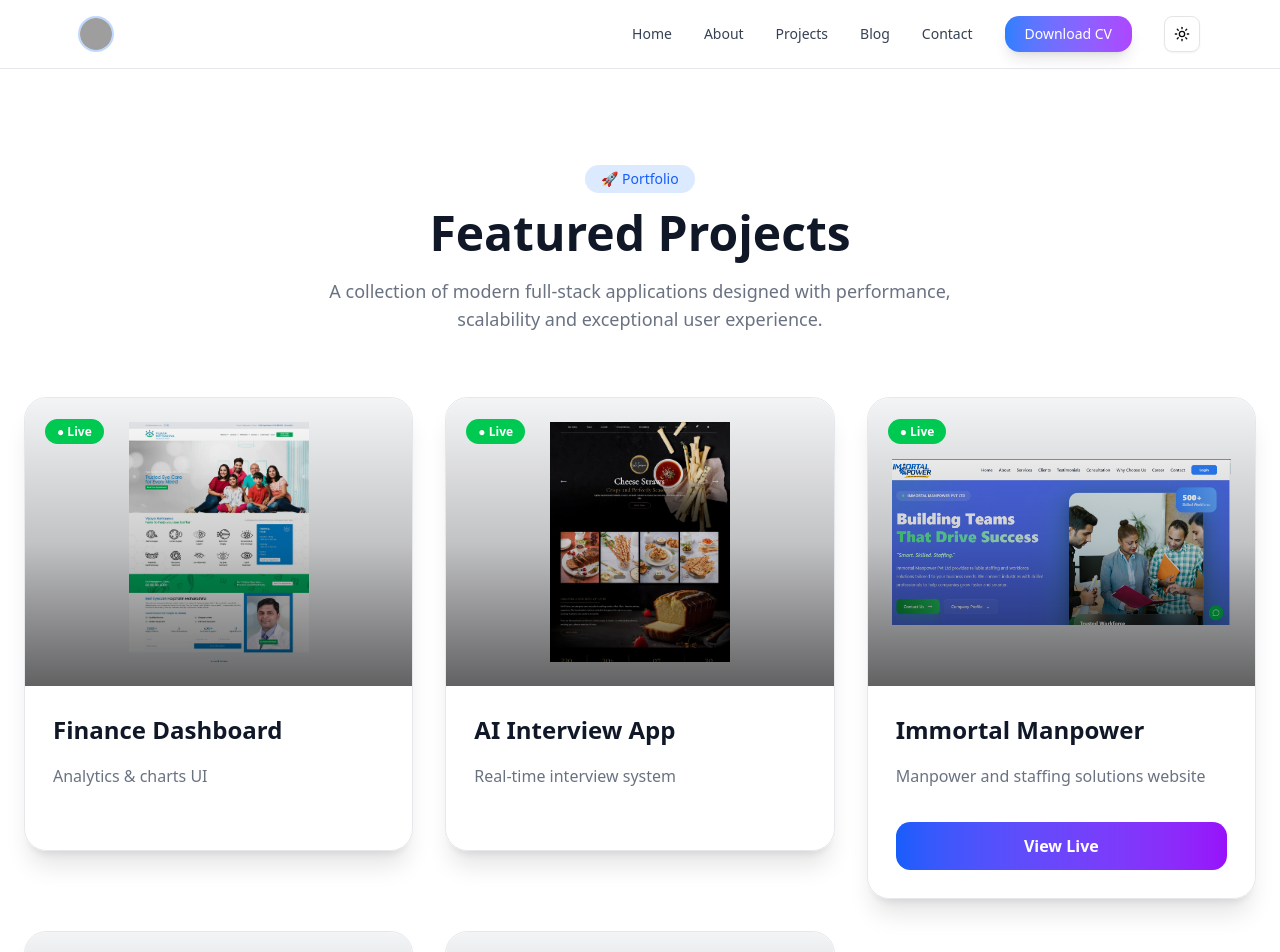
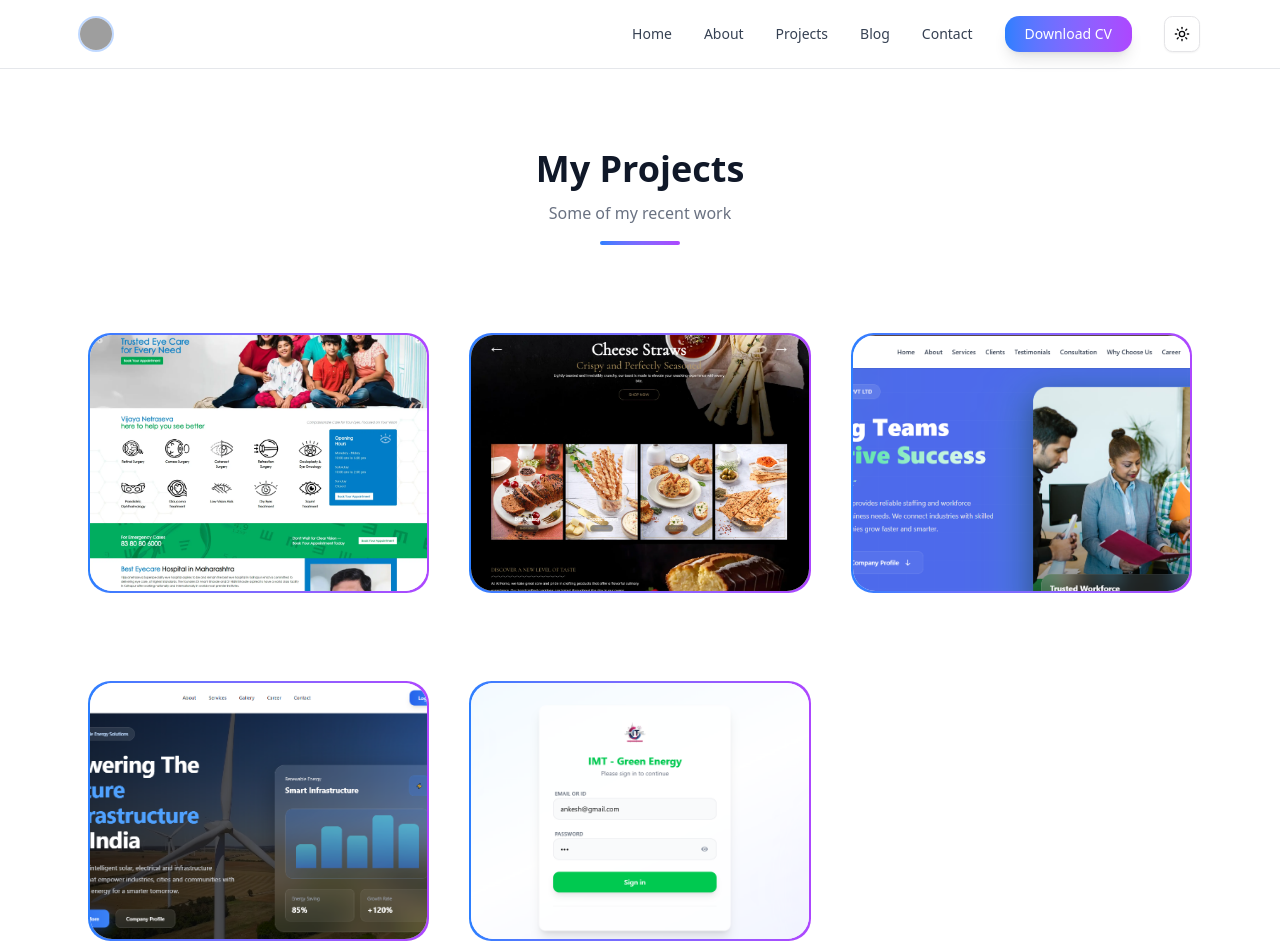
Before and after one commit to ankeshtripathi/my_portfolio, a Next.js app: page /projects in a window 1280 px wide. Shown: the top 952 px of the page. Built offline with nearby package versions, Linux system fonts and the light colour scheme; grey boxes are pictures that could not be loaded.

Commit message:
fix chnages

```diff
--- a/app/projects/page.js
+++ b/app/projects/page.js
@@ -52,192 +52,65 @@ const Projects = () => {
   };
 
   return (
-   <section className="relative py-24">
-  <div className="max-w-7xl mx-auto px-6">
-
-    {/* Heading */}
+    <section className="relative max-w-6xl mx-auto px-6 py-20">
+      {/* HEADING */}
       <div className="text-center mb-16">
-      <span className="inline-flex px-4 py-1 rounded-full bg-blue-100 dark:bg-blue-500/10 text-blue-600 dark:text-blue-400 text-sm font-medium mb-4">
-        🚀 Portfolio
-      </span>
-
-      <h2 className="text-4xl md:text-5xl font-bold text-gray-900 dark:text-white">
-        Featured Projects
+        <h2 className="text-3xl sm:text-4xl font-bold text-gray-900 dark:text-white">
+          My Projects
         </h2>
 
-      <p className="mt-5 max-w-2xl mx-auto text-gray-500 dark:text-gray-400 text-lg">
-        A collection of modern full-stack applications designed with performance,
-        scalability and exceptional user experience.
-      </p>
+        <p className="text-gray-500 mt-3">Some of my recent work</p>
+
+        <div className="w-20 h-1 bg-gradient-to-r from-blue-500 to-purple-500 mx-auto mt-4 rounded-full"></div>
       </div>
 
-    {/* Cards */}
-    <div className="grid md:grid-cols-2 xl:grid-cols-3 gap-8">
-
+      {/* GRID */}
+      <div className="grid md:grid-cols-2 lg:grid-cols-3 gap-10">
         {project.map((item, index) => (
-
           <motion.div
             key={index}
-          initial={{ opacity: 0, y: 50 }}
+            initial={{ opacity: 0, y: 60 }}
             whileInView={{ opacity: 1, y: 0 }}
-          viewport={{ once: true }}
-          transition={{
-            duration: .6,
-            delay: index * .12
-          }}
-          whileHover={{ y: -12 }}
+            transition={{ duration: 0.6, delay: index * 0.2 }}
             className="group"
           >
-
-          <div
-            className="
-            relative
-            overflow-hidden
-            rounded-3xl
-            border
-            border-gray-200
-            dark:border-white/10
-            bg-white/70
-            dark:bg-white/5
-            backdrop-blur-xl
-            shadow-xl
-            transition-all
-            duration-500
-            hover:shadow-2xl
-            hover:border-blue-500/40
-          "
-          >
-
-            {/* Image */}
-
-            <div className="relative h-72 overflow-hidden bg-gray-100 dark:bg-slate-900">
-
+            <Card className="relative border-0 bg-transparent shadow-none">
+              {/* GRADIENT BORDER */}
+              <div className="relative p-[2px] rounded-3xl bg-gradient-to-r from-blue-500 to-purple-500">
+                {/* CARD */}
+                <div className="relative rounded-3xl overflow-hidden bg-white dark:bg-gray-900">
+                  {/* IMAGE */}
+                  <div className="relative h-64 overflow-hidden">
                     <Image
                       src={item.image}
                       alt={item.title}
                       fill
-                className="object-contain p-6 transition duration-700 group-hover:scale-105"
+                      className="object-cover transition duration-500 group-hover:scale-110"
                     />
-
-              {/* Gradient */}
-
-              <div className="absolute inset-0 bg-gradient-to-t from-black/60 via-black/20 to-transparent"></div>
-
-              {/* Live Badge */}
-
-              <div className="absolute top-5 left-5">
-
-                <span className="px-3 py-1 rounded-full bg-green-500 text-white text-xs font-semibold">
-                  ● Live
-                </span>
-
                   </div>
 
-            </div>
-
-            {/* Content */}
-
-            <div className="p-7">
-
-              <h3 className="text-2xl font-bold text-gray-900 dark:text-white">
-
+                  {/* OVERLAY */}
+                  <div className="absolute inset-0 bg-black/60 opacity-0 group-hover:opacity-100 transition flex flex-col justify-center items-center text-center p-4">
+                    <h3 className="text-white text-xl font-semibold">
                       {item.title}
-
                     </h3>
 
-              <p className="mt-4 text-gray-500 dark:text-gray-400 leading-7">
-
-                {item.desc}
-
-              </p>
-
-              {/* Tech */}
-
-              {item.tech && (
-
-                <div className="flex flex-wrap gap-2 mt-6">
-
-                  {item.tech.map((tech) => (
-
-                    <span
-                      key={tech}
-                      className="
-                      px-3
-                      py-1
-                      rounded-full
-                      text-xs
-                      bg-blue-50
-                      dark:bg-blue-500/10
-                      text-blue-600
-                      dark:text-blue-300
-                    "
-                    >
-                      {tech}
-                    </span>
-
-                  ))}
-
-                </div>
-
-              )}
-
-              {/* Buttons */}
-
-              <div className="flex gap-3 mt-8">
+                    <p className="text-gray-300 text-sm mt-2">{item.desc}</p>
 
                     {item.url && (
-
                       <button
                         onClick={() => handleViewProject(item.url)}
-                    className="
-                    flex-1
-                    rounded-xl
-                    py-3
-                    bg-gradient-to-r
-                    from-blue-600
-                    to-purple-600
-                    text-white
-                    font-semibold
-                    transition
-                    hover:scale-[1.03]
-                  "
+                        className="mt-4 px-4 py-2 bg-white text-black rounded-lg text-sm hover:scale-105 transition"
                       >
-                    View Live
+                        View Project →
                       </button>
-
                     )}
-
-                {item.github && (
-
-                  <button
-                    onClick={() => window.open(item.github)}
-                    className="
-                    w-12
-                    rounded-xl
-                    border
-                    dark:border-white/10
-                    hover:bg-gray-100
-                    dark:hover:bg-white/10
-                    transition
-                  "
-                  >
-                    <Github size={20} className="mx-auto" />
-                  </button>
-
-                )}
-
                   </div>
-
                 </div>
-
               </div>
-
+            </Card>
           </motion.div>
-
         ))}
-
-    </div>
-
       </div>
     </section>
   );
```
Lines whose indentation alone changed are shown as unchanged.
